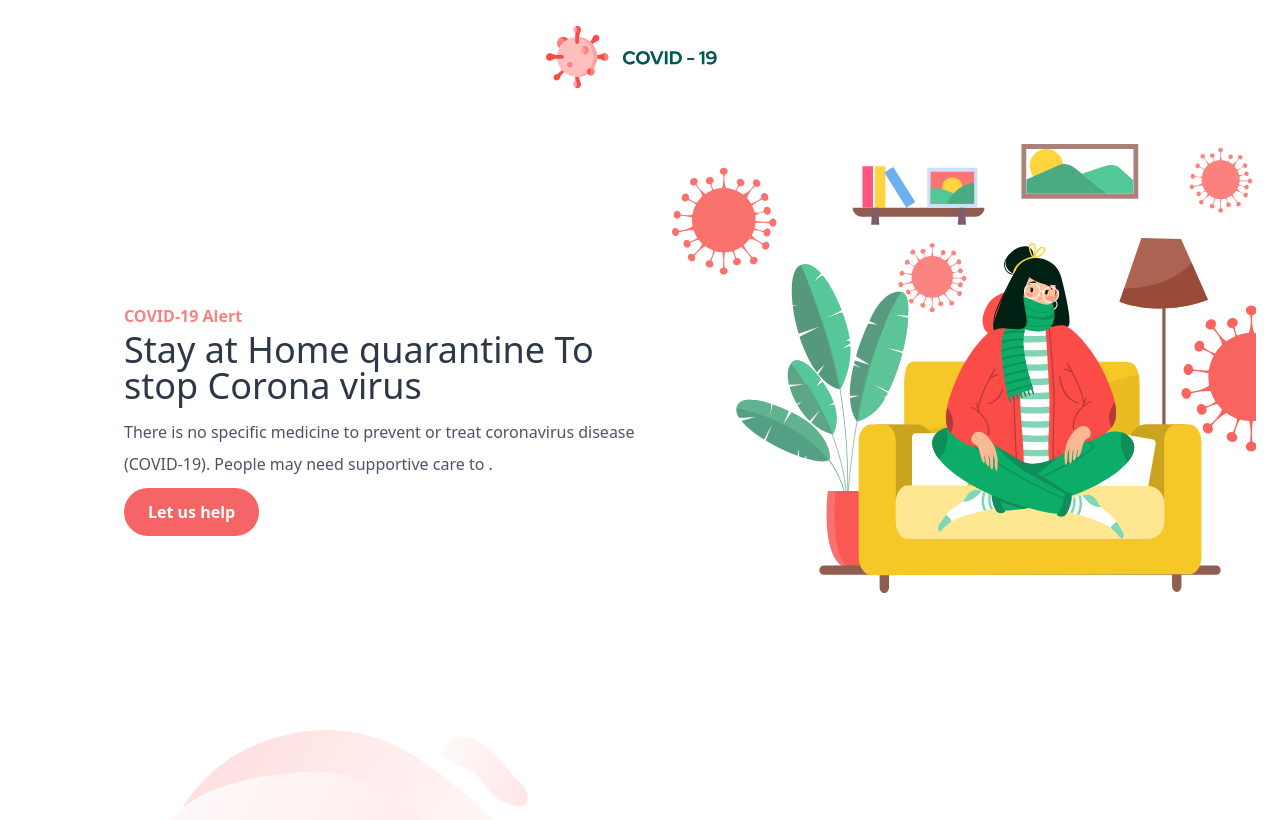
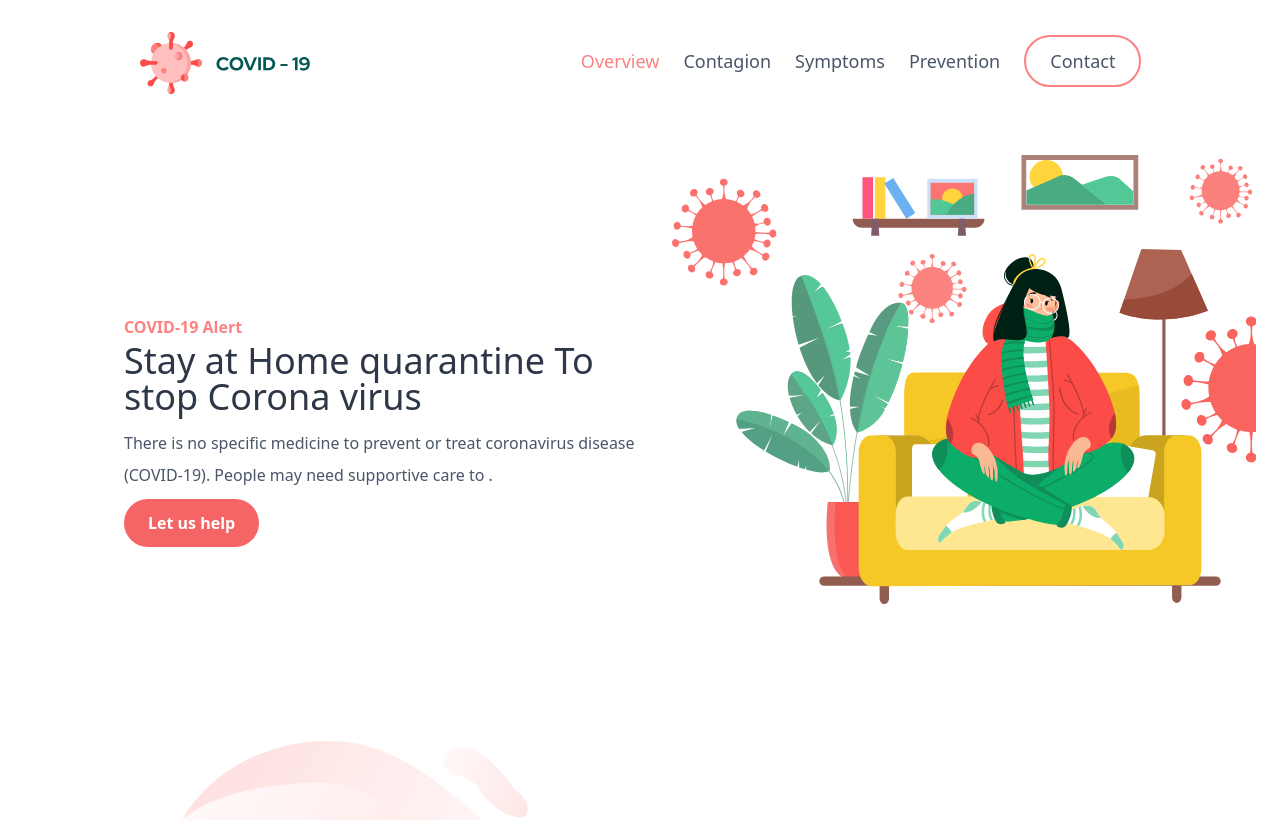
Before and after one commit to omohemma/covid-19, a Vue app: page / in a window 1280 px wide. Shown: the top 820 px of the page. Built offline with nearby package versions, Linux system fonts and the light colour scheme.

Commit message:
Nav Rectified!

```diff
--- a/src/App.vue
+++ b/src/App.vue
@@ -29,7 +29,7 @@
           </div>
         </div>
 
-        <div :class="isOpened === true ? 'block' : 'hidden'" class="flex sm:flex-row flex-col my-6 items-center block">
+        <div :class="isOpened === true ? 'block' : 'hidden'" class="flex sm:flex-row flex-col my-6 items-center sm:block">
           <a
             href="#overview"
             class="mr-6 sm:mt-0 text-md lg:text-lg text-red-400 font-medium inline-flex flex-col items-center"
```
